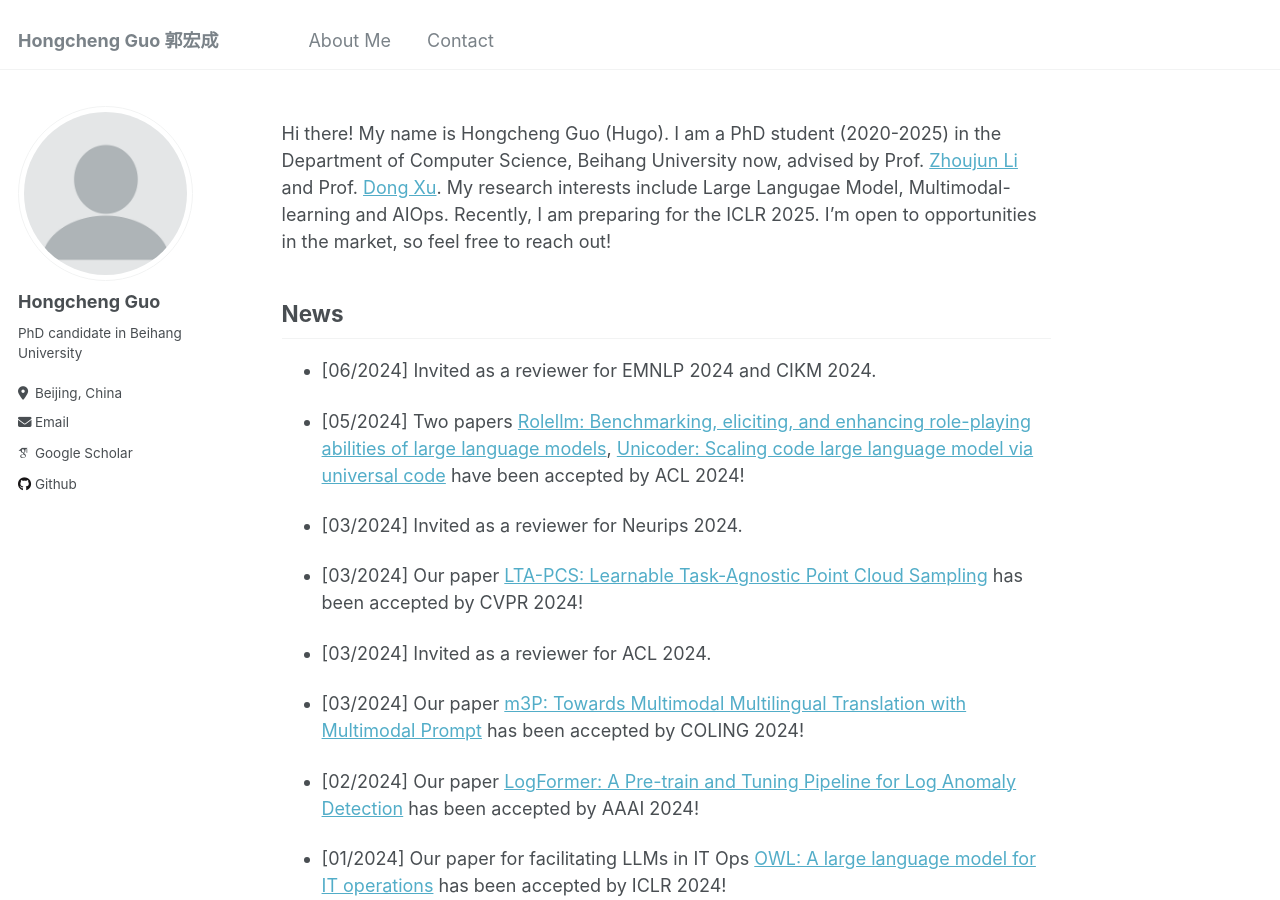
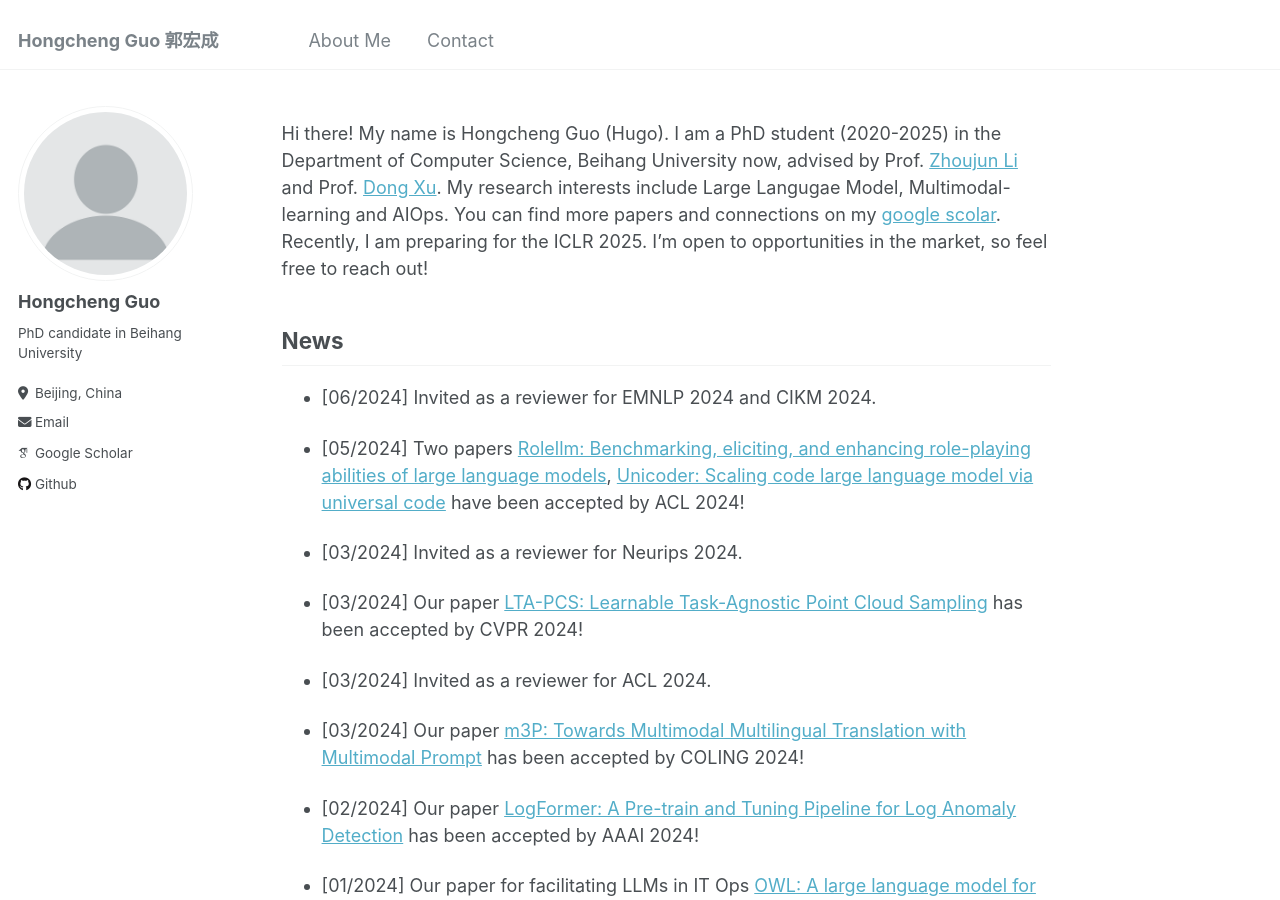
Before and after one commit to HC-Guo/HC-Guo.github.io, a Jekyll site: the page built from _pages/main.md, in a window 1280 px wide and 900 px high. Built offline with Jekyll 4.4.1, drawn with Linux system fonts in a browser that asks for light colours; some web fonts are replaced.

Commit message:
‘hongcheng’

```diff
--- a/_pages/main.md
+++ b/_pages/main.md
@@ -9,7 +9,7 @@ redirect_from:
 ---
 
 Hi there! My name is Hongcheng Guo (Hugo). I am a PhD student (2020-2025) in the Department of Computer Science, Beihang University now, advised by Prof. [Zhoujun Li](https://scholar.google.com/citations?user=e-4LoEcAAAAJ&hl=zh-CN&oi=ao) and Prof. [Dong Xu](https://scholar.google.com/citations?user=7Hdu5k4AAAAJ&hl=zh-CN&oi=ao).
-My research interests include Large Langugae Model, Multimodal-learning and AIOps.
+My research interests include Large Langugae Model, Multimodal-learning and AIOps. You can find more papers and connections on my [google scolar](https://scholar.google.com/citations?user=eynbo4cAAAAJ&hl=zh-CN).
 Recently, I am preparing for the ICLR 2025. I'm open to opportunities in the market, so feel free to reach out!
 
 <!-- Specifically, I am exploring the applications of Kernelized Stein Discrepancy to address challenges in computational statistics, including areas such as distribution testing, particle-based inference and parameter estimation. -->
```
